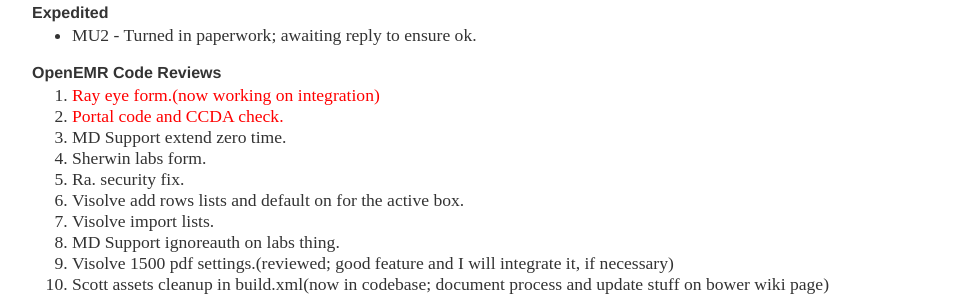
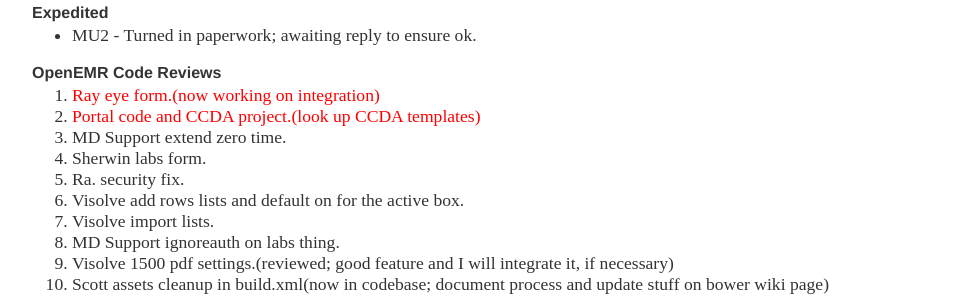
Before and after one commit to bradymiller/bradymiller.github.io, a Jekyll site: the page built from todo/index.md, in a window 1280 px wide. Shown: the part 234-531 px from the top of the page, without its empty margins (160-1119 px from the left). Built offline with Jekyll 4.4.1, drawn with Linux system fonts in a browser that asks for light colours.

Commit message:
Update todo list

```diff
--- a/todo/index.md
+++ b/todo/index.md
@@ -8,7 +8,7 @@
 
 ### OpenEMR Code Reviews
 1. <span style="color: red">Ray eye form.(now working on integration)</span>
-1. <span style="color: red">Portal code and CCDA check.</span>
+1. <span style="color: red">Portal code and CCDA project.(look up CCDA templates)</span>
 1. MD Support extend zero time.
 1. Sherwin labs form.
 1. Ra. security fix.
```
